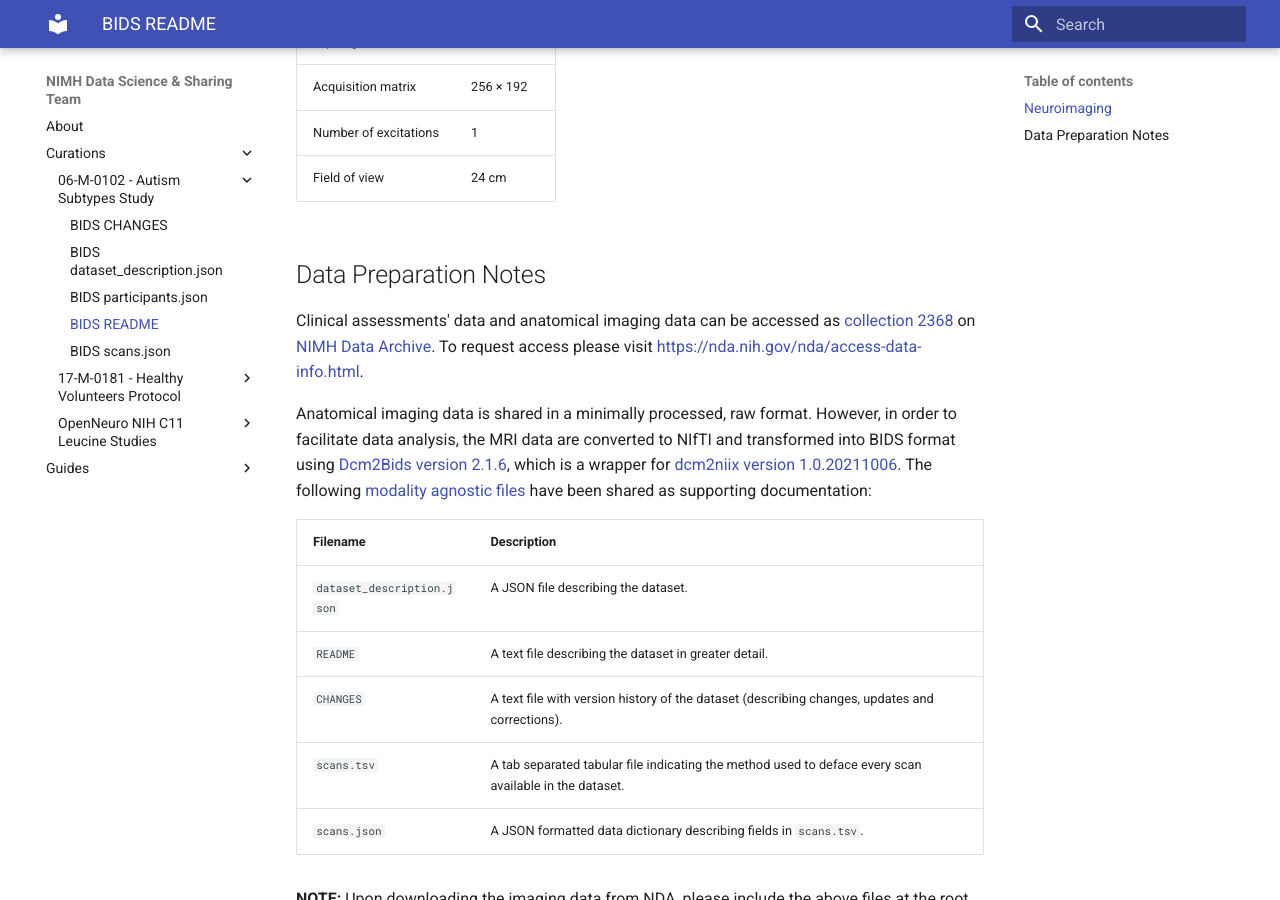
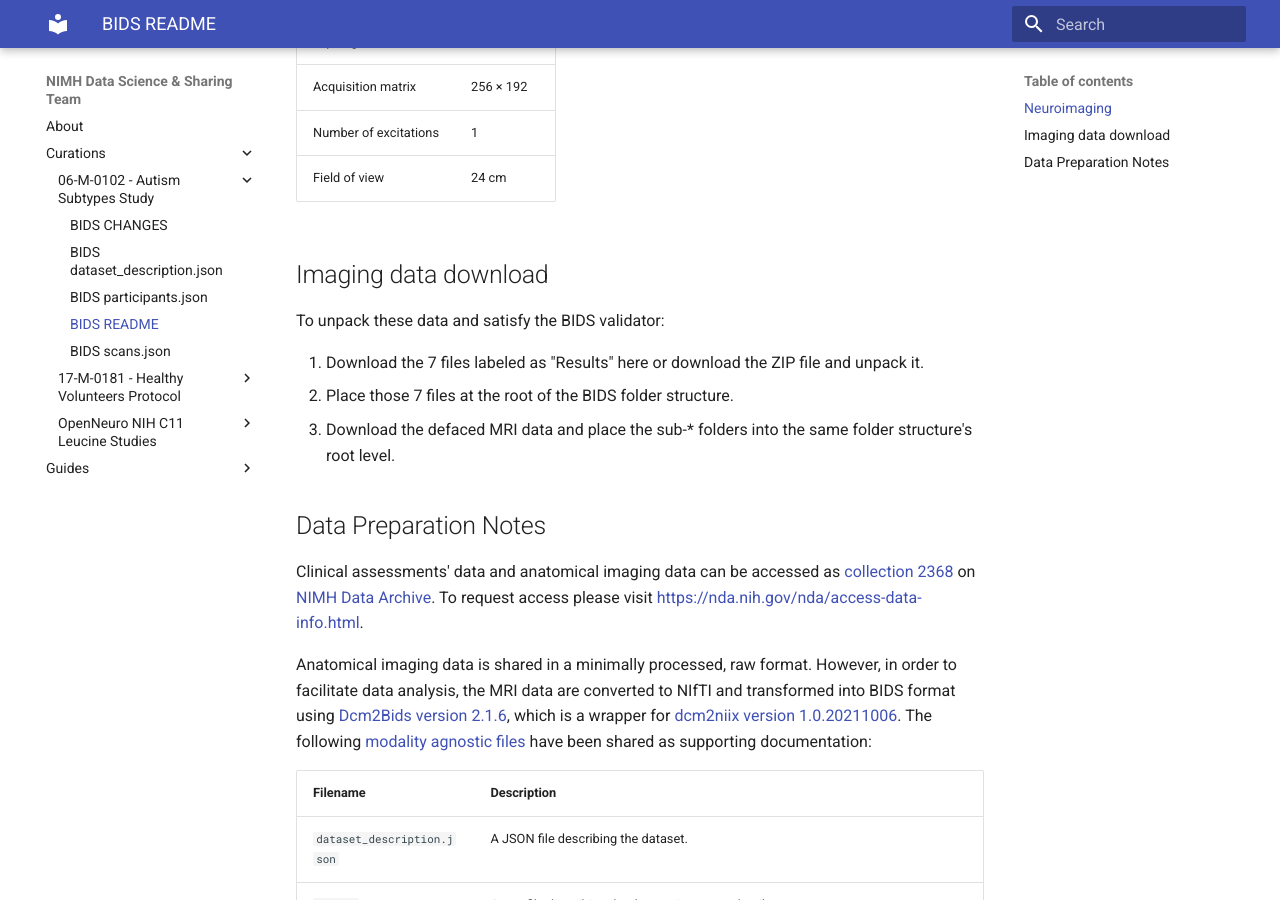
Before and after one commit to nimh-dsst/dsst-rtd, an MkDocs documentation site: the page built from docs/curations/06-M-0102/README.md, in a window 1280 px wide and 900 px high, scrolled down 913 px. Built offline with MkDocs 1.6.1 and Material for MkDocs 9.7.7, drawn with Linux system fonts in a browser that asks for light colours.

Commit message:
adding imaging data download

```diff
--- a/docs/curations/06-M-0102/README.md
+++ b/docs/curations/06-M-0102/README.md
@@ -28,6 +28,14 @@ three‐dimensional (3D) spoiled gradient recalled echo sequence with the follow
 | Acquisition matrix    | 256 × 192 |
 | Number of excitations | 1         |
 | Field of view         | 24 cm     |
+
+## Imaging data download
+
+To unpack these data and satisfy the BIDS validator:
+
+1. Download the 7 files labeled as "Results" here or download the ZIP file and unpack it.
+2. Place those 7 files at the root of the BIDS folder structure.
+3. Download the defaced MRI data and place the sub-* folders into the same folder structure's root level.
 
 ## Data Preparation Notes
 
```
